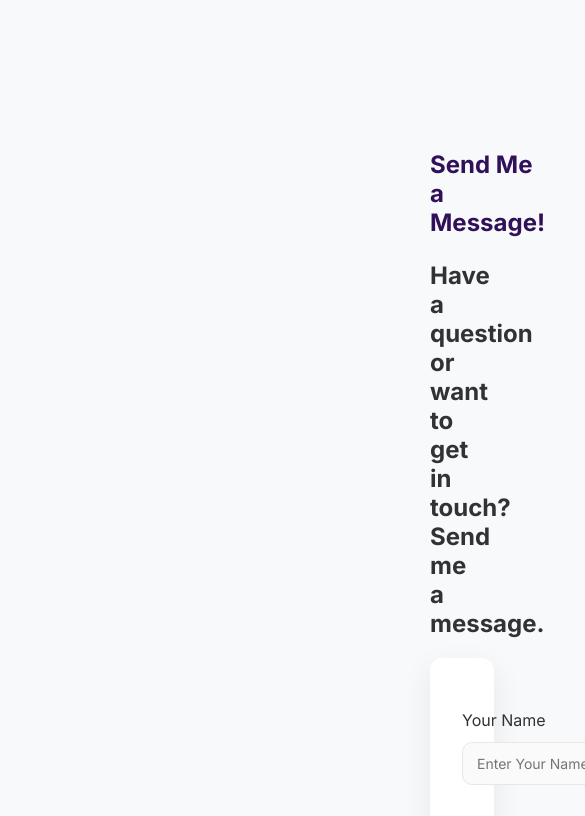
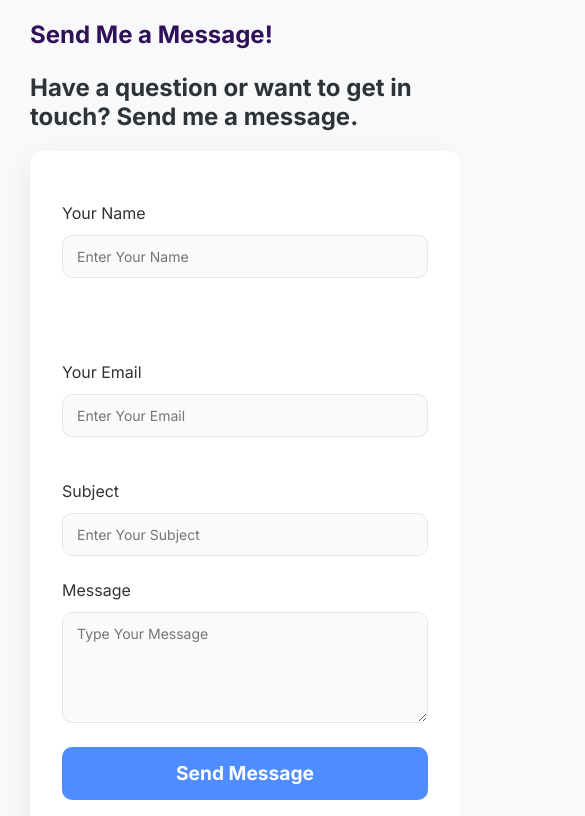
Before and after one commit to JonBuwembo/JonBuwembo.github.io, a website: page sendemail.html in a window 390 px wide. Shown: the top 816 px of the page, 585 px wide, since content can reach past the window. Drawn offline with nearby package versions, Linux system fonts and the light colour scheme.

Commit message:
mobile responsive design iteration 4: email pager responsiveness

```diff
--- a/css/base.css
+++ b/css/base.css
@@ -5,24 +5,35 @@
     margin-right: 230px;
 }
 
-@media (max-width: 768px) {
-
-    .page-layout {
-        margin-left: clamp(20px, 15vw, 230px);
-        margin-right: clamp(20px, 15vw, 230px);
-    }
-
-}
 .email-body-container {
     --spacing-medium: 430px;
+    width: var(--spacing-medium);
+    margin: 0 auto;
 
-    margin-left: var(--spacing-medium) ;
-    margin-right: var(--spacing-medium);
 }
 
 .project-body-container {
-    --spacing-medium: 380px;
+    --spacing-medium: 350px;
 
     margin-left: var(--spacing-medium);
     margin-right: var(--spacing-medium);
 }
+
+@media (max-width: 1024px) {
+
+    .page-layout {
+        margin-left: clamp(20px, 5vw, 80px);
+        margin-right: clamp(20px, 5vw, 80px);
+    }
+
+    .project-body-container {
+        margin-left: clamp(30px, 7vw, 80px);
+        margin-right: clamp(30px, 7vw, 80px);
+        margin-top: 40px;
+    }
+
+    .email-body-container {
+        margin-left: clamp(30px, 5vw, 500px);
+        margin-right: clamp(30px, 5vw, 500px);
+    }
+}
--- a/css/components.css
+++ b/css/components.css
@@ -33,7 +33,7 @@ nav ul {
     }
 
     nav ul {
-       display: none;
+       display: none !important;
        position: absolute;
        top: 100%;
        right: 0;
@@ -133,7 +133,7 @@ a {
 
     #home h1 {
         font-size: clamp(var(--font-size-title-phone), 8vw, var(--font-size-title-pc));
-        line-height: 1.5;
+        line-height: 1.15;
     }
 
     .home-image {
@@ -274,6 +274,30 @@ input:focus, textarea:focus {
     transform: scale(0.98);
 }
 
+
+@media (max-width: 1290px) {
+
+    .form-side-by-side {
+        display: grid;
+        grid-template-columns: 1fr;
+        gap: 40px;
+        max-width: 800px;
+    }
+
+    .form-container {
+        max-width: 100%;
+        width: 100%;
+        box-sizing: border-box;
+    }
+
+    input, textarea {
+        width: 100%;
+        max-width: 100%;
+        min-width: 0;
+        box-sizing: border-box;
+    }
+
+}
 /*
 input {
     padding:15px 50px 15px 15px;
--- a/css/project.css
+++ b/css/project.css
@@ -222,10 +222,6 @@
         padding: 40px 20px;
     }
 
-    .project-title {
-        font-size: 2rem;
-    }
-
     .project-meta {
         flex-direction: column;
         gap: 16px;
--- a/css/sections.css
+++ b/css/sections.css
@@ -3,6 +3,6 @@ html {
     scroll-behavior: smooth;
 }
 
-section {
+.page-layout section {
     margin-top: var(--section-spacing);
 }
--- a/js/projects.js
+++ b/js/projects.js
@@ -59,7 +59,7 @@
             'Responsive React frontend with dynamic movie browsing'
         ],
         highlights: [
-            "Indexed and processed over 400,000+ movie records",
+            "Indexed and processed over 250,000+ movie records",
             "Integrated machine learning recommendations with a product style Flask Rest API",
             "Built a recommendation pipeline capable of retrieving the top 50 most similar movies using KNN similarity search",
             "Designed database-driven search and filtering across thousands of movie records",
--- a/sendemail.html
+++ b/sendemail.html
@@ -16,7 +16,7 @@
     </header>
 
     <body class="email-body-container">
-        <main>
+        <main id="email-page-wrapper">
             <section id="sendemail">
                 <h1 class="message-text-title" data-text="Send Message">Send Me a Message!</h1>
                 <h2>Have a question or want to get in touch? Send me a message.</h2>
```
Also changed, not shown: index.html (+1 -1 lines).
